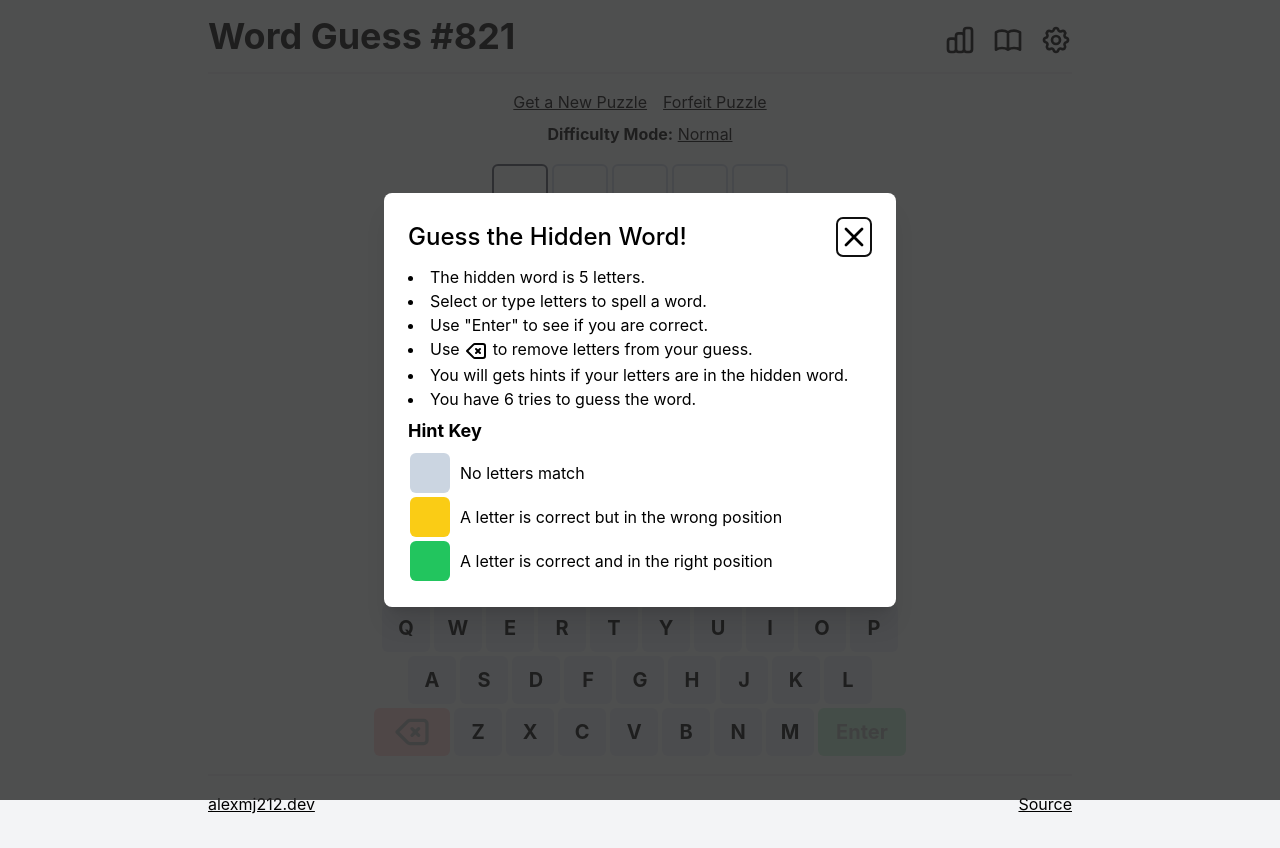
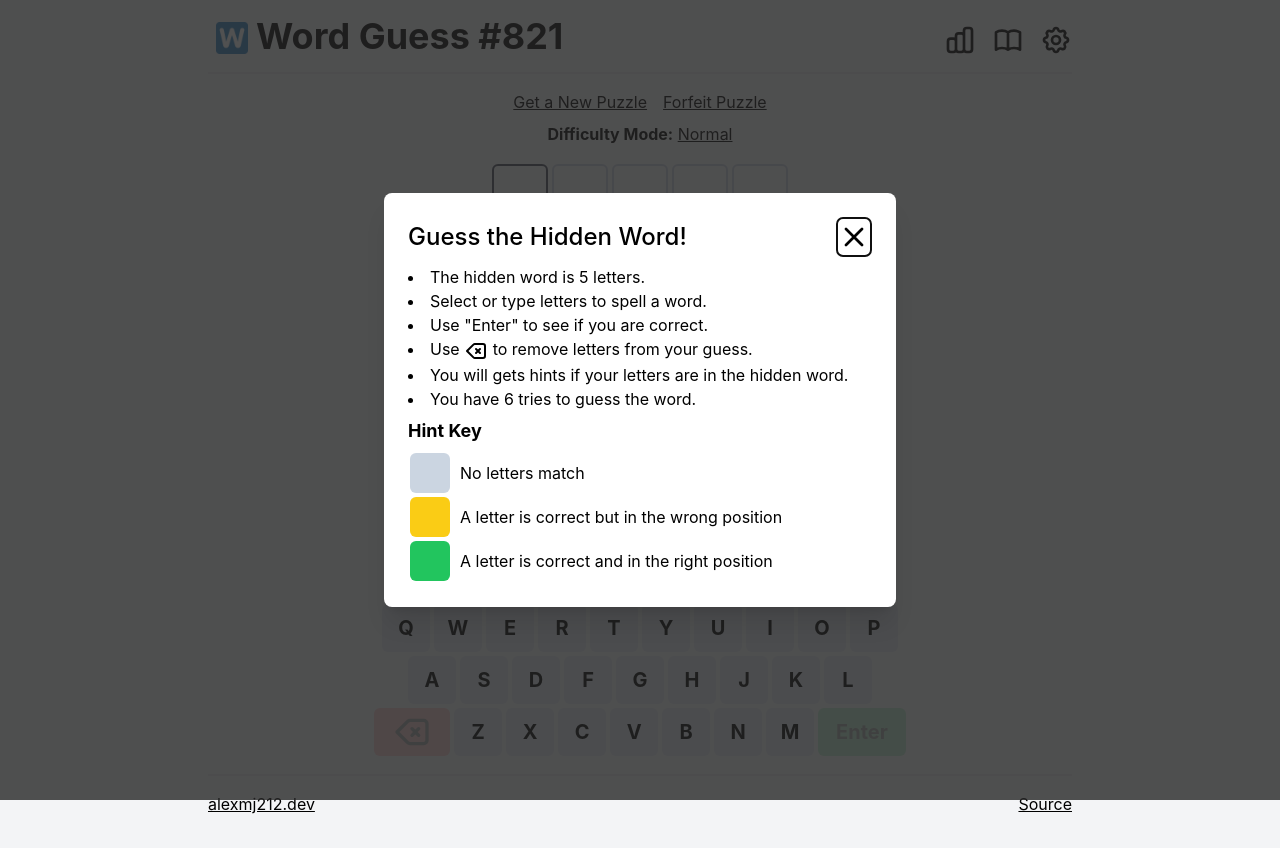
Before and after one commit to alexmj212/word-guess, a React (Create React App) app: page / in a window 1280 px wide. Built offline with nearby package versions, Linux system fonts and the light colour scheme.

Commit message:
add app logo, use public path var

```diff
--- a/public/index.html
+++ b/public/index.html
@@ -6,10 +6,10 @@
     <meta name="theme-color" content="#000000" />
     <meta name="description" content="Guess the 5 letter word" />
     <title>Word Guess Game</title>
-    <link rel="apple-touch-icon" sizes="180x180" href="apple-touch-icon.png" />
-    <link rel="icon" type="image/png" sizes="32x32" href="favicon-32x32.png" />
-    <link rel="icon" type="image/png" sizes="16x16" href="favicon-16x16.png" />
-    <link rel="manifest" href="site.webmanifest" />
+    <link rel="apple-touch-icon" sizes="180x180" href="%PUBLIC_URL%/apple-touch-icon.png" />
+    <link rel="icon" type="image/png" sizes="32x32" href="%PUBLIC_URL%/favicon-32x32.png" />
+    <link rel="icon" type="image/png" sizes="16x16" href="%PUBLIC_URL%/favicon-16x16.png" />
+    <link rel="manifest" href="%PUBLIC_URL%/site.webmanifest" />
     <script>
       // Manually determine theme immediately on load, set local storage to ensure availability to application
       if (localStorage.theme === "dark" || (!("theme" in localStorage) && window.matchMedia("(prefers-color-scheme: dark)").matches)) {
--- a/src/App.tsx
+++ b/src/App.tsx
@@ -1,17 +1,19 @@
 import React, { useEffect, useState } from "react";
+
+import { BackspaceIcon, BookOpenIcon, ChartBarIcon, CogIcon } from "@heroicons/react/outline";
+import { RadioGroup } from "@headlessui/react";
+import { useHotkeys } from "react-hotkeys-hook";
+
 import "./App.css";
+import logo from "./word-guess-logo.png";
 import Modal from "./Modal";
 import { alphabet, guessWords, validWords } from "./wordList";
-import { BackspaceIcon, BookOpenIcon, ChartBarIcon, CogIcon } from "@heroicons/react/outline";
-import { useHotkeys } from "react-hotkeys-hook";
-
 import Toast, { ToastTypes } from "./Toast";
 import utilities from "./util";
 import GuessDisplay from "./GuessDisplay";
 import Keyboard from "./Keyboard";
 import { GameLogManager } from "./GameLogManager";
 import StatBlock from "./StatBlock";
-import { RadioGroup } from "@headlessui/react";
 import { DefaultLetter, difficultyDescriptions, DifficultyOptions, GameState, GameStateManager } from "./GameStateManager";
 import ConfirmationModalContextProvider from "./ConfirmationDialogContext";
 import { ButtonWithConfirmation } from "./ButtonWithConfirmation";
@@ -203,7 +205,7 @@ function App() {
    * @param letter
    */
   const onSelect = (letter: string) => {
-    const isLetterDisabled = difficulty === DifficultyOptions.HARDER && letterOptions.find(l => l.letter === letter)?.disabled;
+    const isLetterDisabled = difficulty === DifficultyOptions.HARDER && letterOptions.find((l) => l.letter === letter)?.disabled;
     const spaceIsBlank = guessMap[mapPointer[0]].some((e) => e.letter === "");
     if (!(showFail || showSuccess) && spaceIsBlank && !isLetterDisabled) {
       guessMap[mapPointer[0]][mapPointer[1]] = {
@@ -231,8 +233,8 @@ function App() {
   const onSubmit = () => {
     if (!disableSubmit) {
       const guessedWord = guessMap[mapPointer[0]].map((letter) => letter.letter).join("");
-      const hintedLetters = letterOptions.filter(letter => letter.containMatch || letter.positionMatch);
-      const guessContainsAllHints = hintedLetters.every(letter=> guessedWord.includes(letter.letter));
+      const hintedLetters = letterOptions.filter((letter) => letter.containMatch || letter.positionMatch);
+      const guessContainsAllHints = hintedLetters.every((letter) => guessedWord.includes(letter.letter));
       if ((difficulty === DifficultyOptions.HARD || difficulty === DifficultyOptions.HARDER) && !guessContainsAllHints) {
         // In harder difficulty, make sure the guess contains all hints
         setShowError(true);
@@ -405,8 +407,11 @@ function App() {
   return (
     <div className="w-full h-full">
       <div className="w-full max-w-4xl mx-auto my-2 px-2 sm:my-4 sm:px-4">
-        <div className="flex flex-row justify-between items-end border-b-2 pb-4">
-          <h1 className="text-lg md:text-4xl font-bold">Word Guess #{puzzleNumber}</h1>
+        <div className="flex flex-row flex-wrap justify-between items-end border-b-2 pb-4 space-y-2">
+          <h1 className="text-lg md:text-4xl font-bold flex flex-row items-center">
+            <img src={logo} alt="Word Guess" title="Word Guess" className="w-6 h-6 sm:w-8 sm:h-8 mx-2 sm:mt-1"/>
+            Word Guess #{puzzleNumber}
+          </h1>
           <ul className="list-none flex flex-row space-x-4">
             <li>
               <button title="Stats" onClick={() => setOpenStatsModal(true)}>
```
Also changed, not shown: src/logo.svg (deleted), src/word-guess-logo.png (added).
